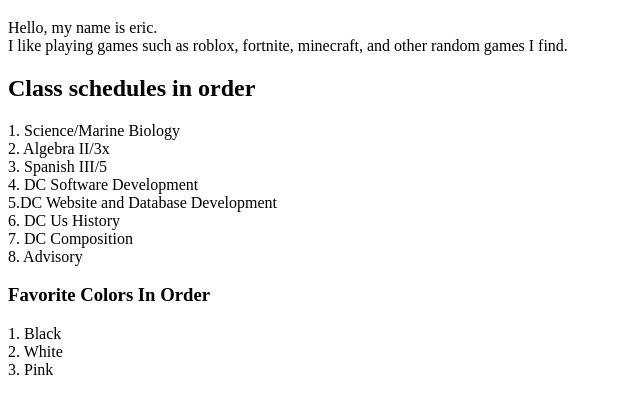
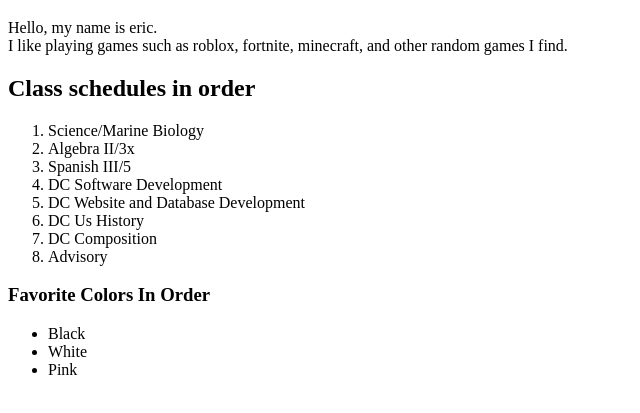
Before and after one commit to xylkbb/MyFirstWebpageAssignment, a plain HTML site: page index.html in a window 1280 px wide. Shown: the part 61-474 px from the top of the page, without its empty margins (0-640 px from the left). Drawn offline with Linux system fonts and the light colour scheme.

Commit message:
Third Commit

```diff
--- a/index.html
+++ b/index.html
@@ -12,8 +12,23 @@
 
 
     <h2>Class schedules in order</h2>
-    <p>1. Science/Marine Biology<br>2. Algebra II/3x<br>3. Spanish III/5<br>4. DC Software Development<br>5.DC Website and Database Development<br>6. DC Us History<br>7. DC Composition<br> 8. Advisory</p>
+    <ol>
+        <li>Science/Marine Biology</li>
+        <li>Algebra II/3x</li>
+        <li>Spanish III/5</li>
+        <li>DC Software Development</li>
+        <li>DC Website and Database Development</li>
+        <li>DC Us History</li>
+        <li>DC Composition</li>
+        <li>Advisory</li>
+    </ol>
+
     <h3>Favorite Colors In Order</h3>
-    <p>1. Black<br>2. White<br>3. Pink</p>
+
+    <ul>
+        <li>Black</li>
+        <li>White</li>
+        <li>Pink</li>
+    </ul>
 </body>
 </html>
```
